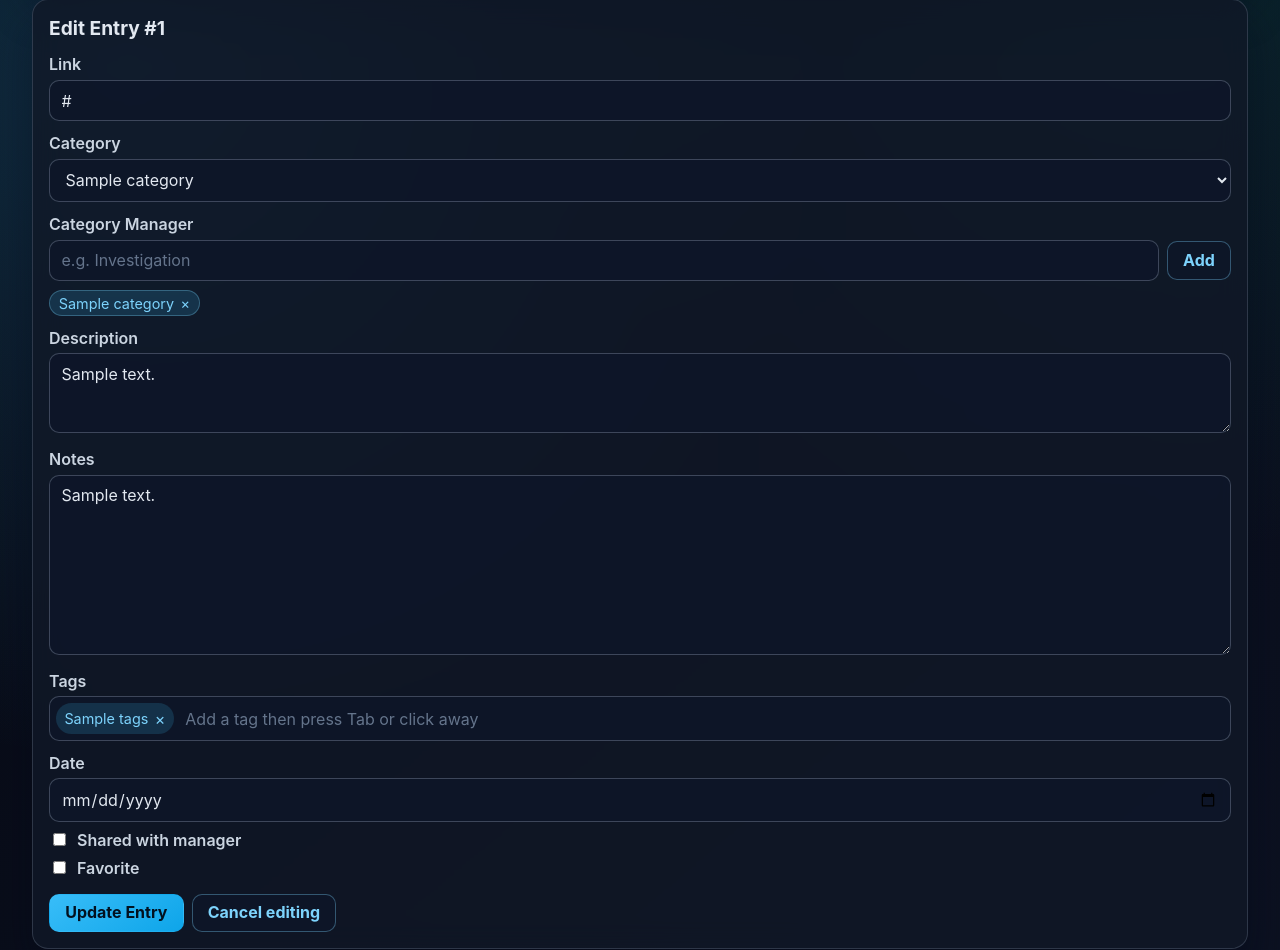
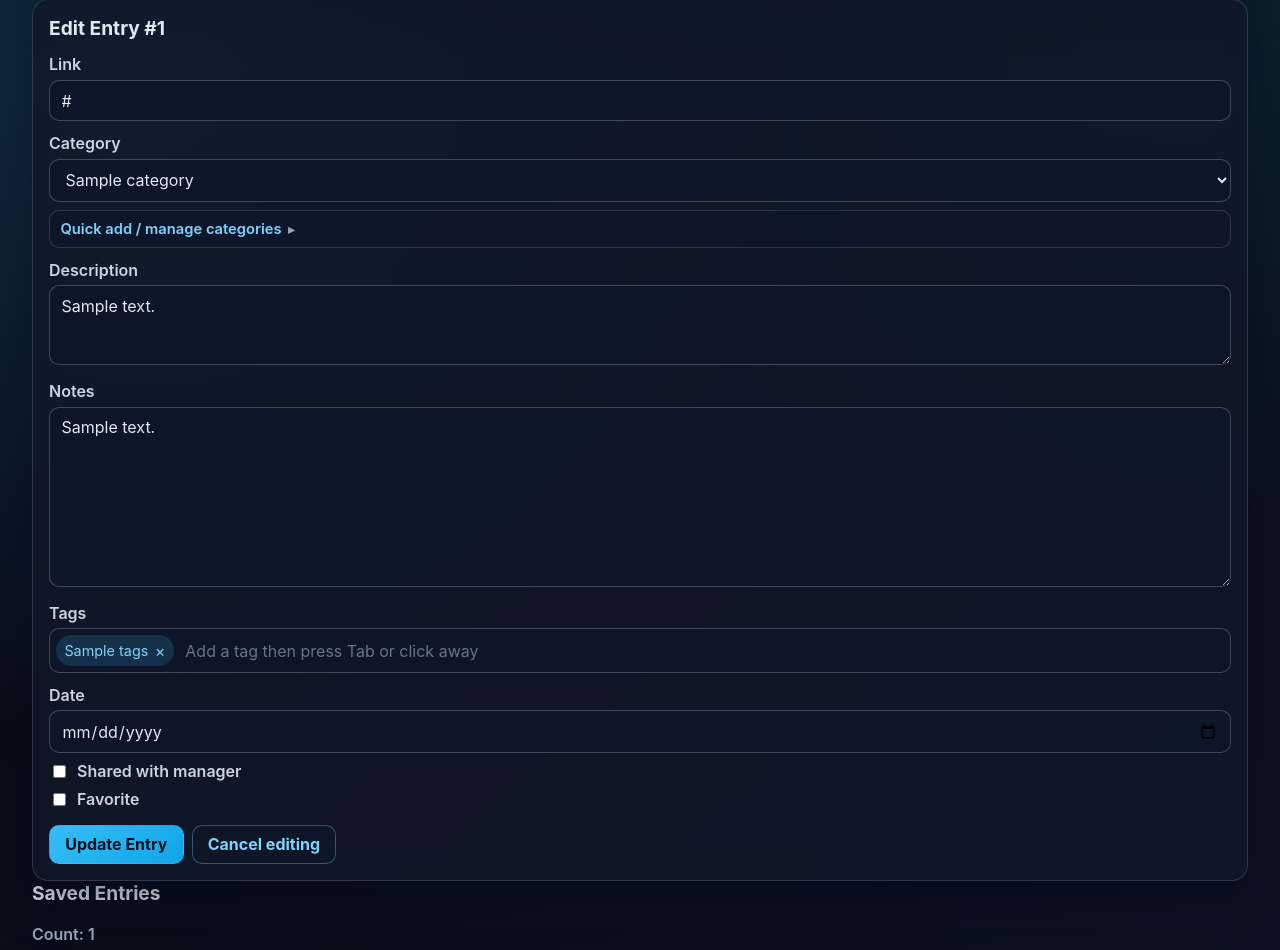
Before and after one commit to Mitchell-13/pack_tracker, a Flask app: template templates/index.html in a window 1280 px wide. Shown: the part 183-1133 px from the top of the page. Run offline with Flask 3, Linux system fonts and the light colour scheme; the template is opened without the code that fills it: most values are stand-ins (such as "Sample title", 1, 10 or a date in 2020).

Commit message:
Improve category and tag entry workflow

```diff
--- a/templates/index.html
+++ b/templates/index.html
@@ -228,6 +228,39 @@
     .field-with-button { display: flex; gap: 0.5rem; align-items: center; }
     .field-with-button select { flex: 1; }
     .field-with-button button { width: auto; white-space: nowrap; }
+    .field-with-button input { flex: 1; }
+
+    .category-manager {
+      margin-top: 0.5rem;
+      border: 1px solid rgba(148, 163, 184, 0.22);
+      border-radius: 10px;
+      background: rgba(15, 23, 42, 0.5);
+      padding: 0.55rem 0.65rem;
+    }
+
+    .category-manager summary {
+      cursor: pointer;
+      color: #7dd3fc;
+      font-size: 0.92rem;
+      font-weight: 600;
+      list-style: none;
+    }
+
+    .category-manager summary::-webkit-details-marker { display: none; }
+    .category-manager summary::after {
+      content: '▾';
+      margin-left: 0.4rem;
+      font-size: 0.8rem;
+      color: var(--muted);
+    }
+
+    .category-manager:not([open]) summary::after { content: '▸'; }
+    .category-manager .manager-content { margin-top: 0.55rem; }
+    .helper-text {
+      margin: 0.45rem 0 0;
+      color: var(--muted);
+      font-size: 0.86rem;
+    }
 
     .tag-editor {
       border: 1px solid rgba(148, 163, 184, 0.35);
@@ -297,7 +330,7 @@
       <label for="link">Link</label>
       <input id="link" name="link" type="url" required />
 
-      <div class="category-manager" data-category-manager>
+      <div data-category-manager>
         <label for="category_id">Category</label>
         <select id="category_id" name="category_id" data-category-select required>
           <option value="" selected disabled>Select category</option>
@@ -306,13 +339,18 @@
           {% endfor %}
         </select>
 
-        <label for="add_new_category_name">Category Manager</label>
+        <details class="category-manager">
+          <summary>Quick add / manage categories</summary>
+          <div class="manager-content">
             <div class="field-with-button">
-          <input id="add_new_category_name" type="text" placeholder="e.g. Investigation" data-category-name-input />
+              <input id="add_new_category_name" type="text" placeholder="Type name and press Enter" data-category-name-input />
               <button class="btn secondary" type="button" data-add-category-button>Add</button>
             </div>
+            <p class="helper-text">Tip: click an existing category chip below to delete it if unused.</p>
             <div class="tag-list category-manager-list" data-category-list></div>
             <p data-category-message class="count-label"></p>
+          </div>
+        </details>
       </div>
 
       <label for="description">Description</label>
@@ -351,7 +389,7 @@
     <label for="edit_link">Link</label>
     <input id="edit_link" name="link" type="url" value="{{ ticket_to_edit['link'] }}" required />
 
-    <div class="category-manager" data-category-manager>
+    <div data-category-manager>
       <label for="edit_category_id">Category</label>
       <select id="edit_category_id" name="category_id" data-category-select required>
         <option value="" disabled>Select category</option>
@@ -362,13 +400,18 @@
         {% endfor %}
       </select>
 
-      <label for="edit_new_category_name">Category Manager</label>
+      <details class="category-manager">
+        <summary>Quick add / manage categories</summary>
+        <div class="manager-content">
           <div class="field-with-button">
-        <input id="edit_new_category_name" type="text" placeholder="e.g. Investigation" data-category-name-input />
+            <input id="edit_new_category_name" type="text" placeholder="Type name and press Enter" data-category-name-input />
             <button class="btn secondary" type="button" data-add-category-button>Add</button>
           </div>
+          <p class="helper-text">Tip: click an existing category chip below to delete it if unused.</p>
           <div class="tag-list category-manager-list" data-category-list></div>
           <p data-category-message class="count-label"></p>
+        </div>
+      </details>
     </div>
 
     <label for="edit_description">Description</label>
@@ -660,7 +703,7 @@
         renderCategoryDeleteButtons(categories);
       };
 
-      addButton.addEventListener('click', async () => {
+      async function createCategory() {
         const categoryName = nameInput.value.trim();
         if (!categoryName) {
           message.textContent = 'Category name is required.';
@@ -681,6 +724,14 @@
         nameInput.value = '';
         syncAllCategoryManagers(payload.categories, String(payload.category.id));
         message.textContent = `Added category "${payload.category.name}".`;
+      }
+
+      addButton.addEventListener('click', createCategory);
+      nameInput.addEventListener('keydown', (event) => {
+        if (event.key === 'Enter') {
+          event.preventDefault();
+          createCategory();
+        }
       });
 
       const categories = Array.from(select.options)
@@ -777,10 +828,14 @@
       setTags(hiddenInput.value);
 
       tagInput.addEventListener('keydown', (event) => {
-        if (event.key === 'Tab') {
+        if (event.key === 'Tab' || event.key === 'Enter' || event.key === ',') {
           event.preventDefault();
           commitInputTag();
           tagInput.focus();
+        }
+
+        if (event.key === 'Backspace' && !tagInput.value && tags.length) {
+          removeTag(tags.length - 1);
         }
       });
 
```
Lines whose indentation alone changed are shown as unchanged.
